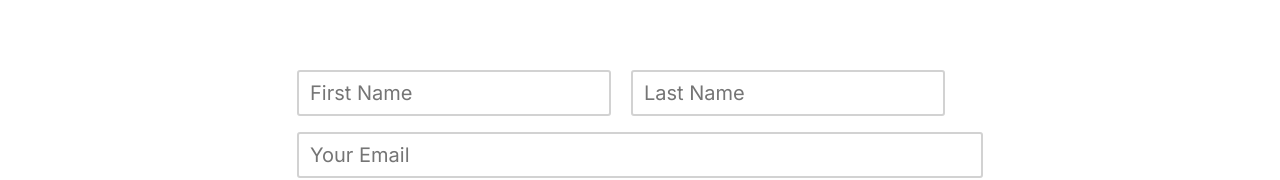
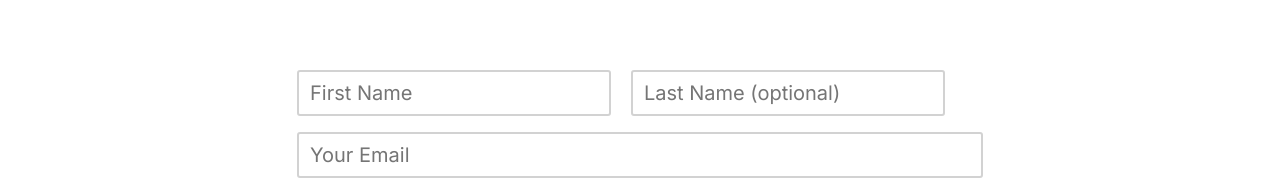
Before and after one commit to 4ndrs/portfolio-projekt, a Next.js app: page / in a window 1280 px wide. Shown: the part 2761-2941 px from the top of the page. Built offline with nearby package versions, Linux system fonts and the light colour scheme.

Commit message:
Set last name placeholder & aria label as optional

```diff
--- a/components/Contact.tsx
+++ b/components/Contact.tsx
@@ -104,8 +104,8 @@ const Contact = () => {
             <div className={styles.nameField}>
               <input
                 id="lastName"
-                placeholder="Last Name"
-                aria-label="Last Name"
+                placeholder="Last Name (optional)"
+                aria-label="Last Name (optional)"
                 aria-invalid={errors.name?.last ? "true" : "false"}
                 className={`${styles.field} ${
                   errors.name?.last ? styles.invalid : ""
```
